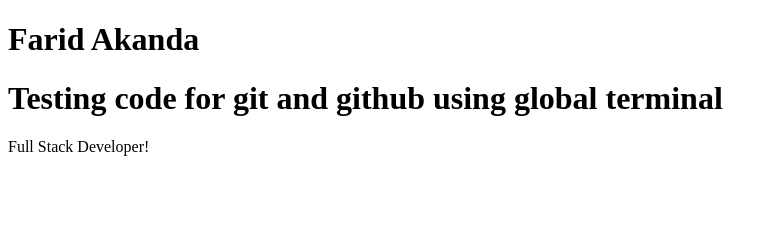
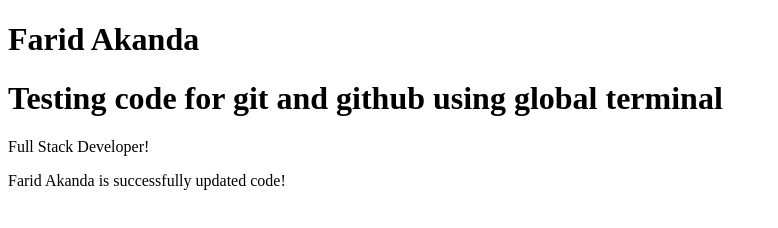
Before and after one commit to faridhakanda/testing-code, a plain HTML site: page index.html in a window 1280 px wide. Shown: the whole page, without its empty margins (0-778 px from the left). Drawn offline with Linux system fonts and the light colour scheme.

Commit message:
farid akanda

```diff
--- a/index.html
+++ b/index.html
@@ -9,5 +9,6 @@
     <h1>Farid Akanda</h1>
     <h1>Testing code for git and github using global terminal</h1>
     <p>Full Stack Developer!</p>
+    <p>Farid Akanda is successfully updated code!</p>
 </body>
 </html>
```
